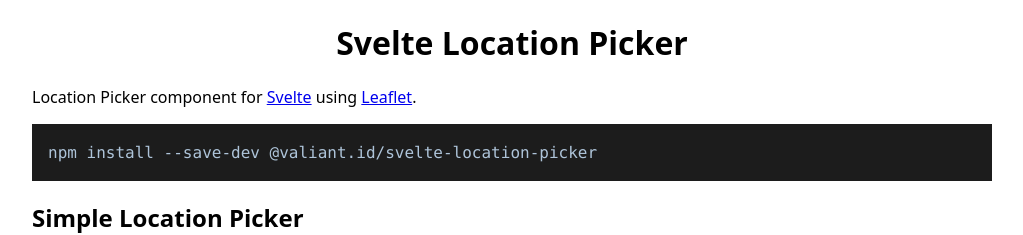
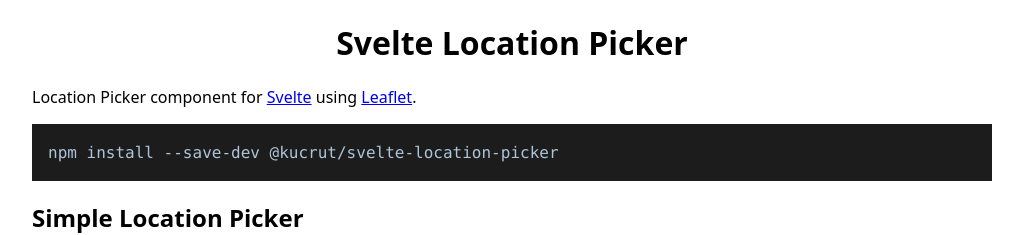
Before and after one commit to 10xMinds/svelte-location-picker, a SvelteKit app: page / in a window 1280 px wide. Shown: the top 235 px of the page, without its empty margins (128-1151 px from the left). Built offline with nearby package versions, Linux system fonts and the light colour scheme.

Commit message:
Update npm install command on demo page

```diff
--- a/src/routes/+page.svelte
+++ b/src/routes/+page.svelte
@@ -47,7 +47,7 @@
 		<a href="https://leafletjs.com">Leaflet</a>.
 	</p>
 
-	<pre><code>npm install --save-dev @valiant.id/svelte-location-picker</code></pre>
+	<pre><code>npm install --save-dev @kucrut/svelte-location-picker</code></pre>
 
 	<h2>Simple Location Picker</h2>
 
```
